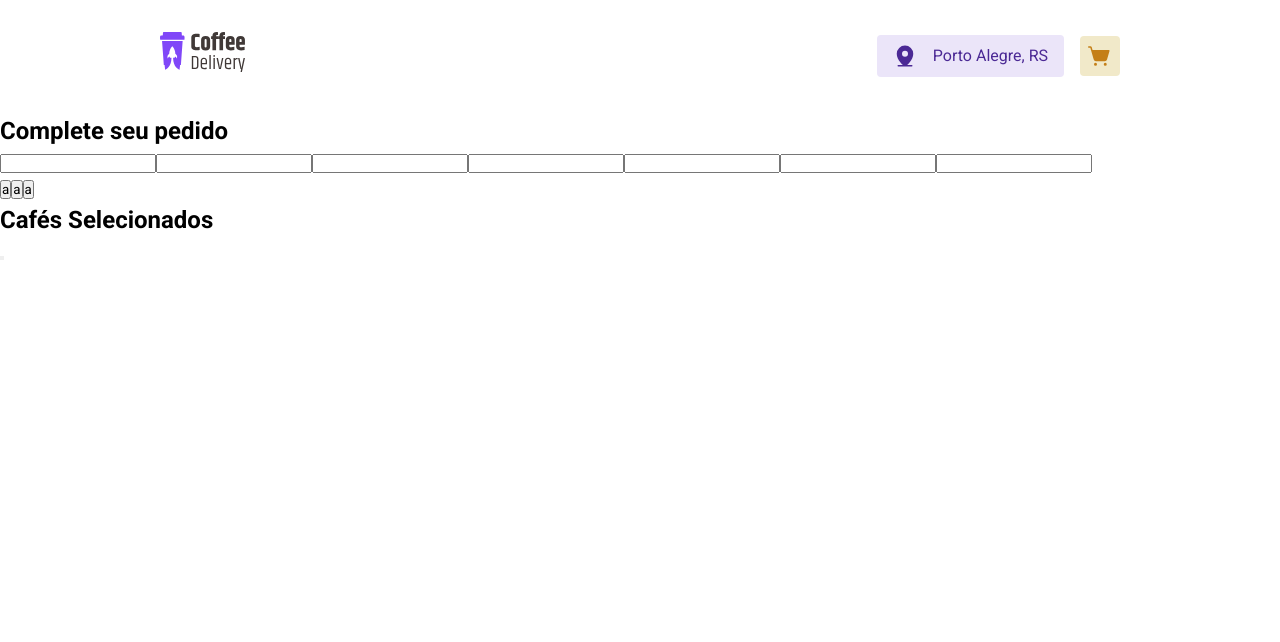
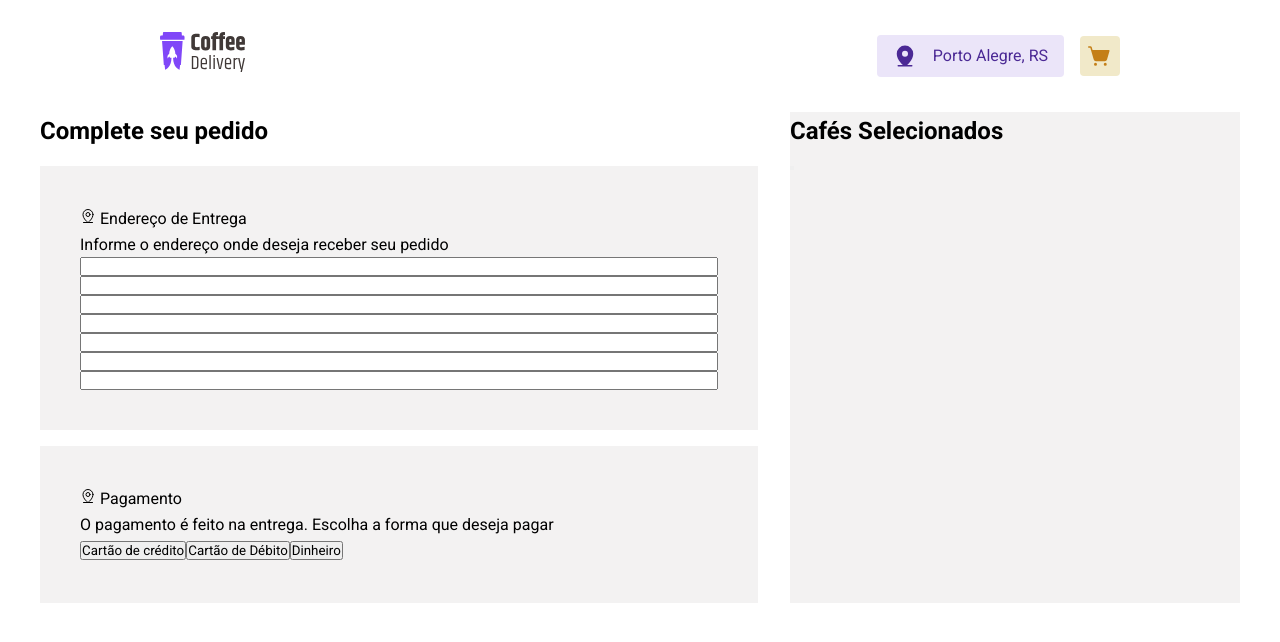
Before and after one commit to ThomasDixini/CoffeeDelivery, a React (Vite) app: page /checkout in a window 1280 px wide. Shown: the top 642 px of the page. Built offline with nearby package versions, Linux system fonts and the light colour scheme.

Commit message:
feat(checkout.tsx): continuação da estrutura HTML

```diff
--- a/src/pages/Checkout/Checkout.tsx
+++ b/src/pages/Checkout/Checkout.tsx
@@ -1,13 +1,16 @@
-import { AdressContainer, CartContainer, CheckoutMain } from "./styles";
+import { AdressContainer, AdressSelection, CartContainer, CheckoutMain, CreditCardSelection } from "./styles";
+import { MapPinLine } from 'phosphor-react';
 
 export function Checkout() {
     return (
         <CheckoutMain>
             <AdressContainer>
                 <h1> Complete seu pedido </h1>
-                <div>
+                <AdressSelection>
                     <header>
-
+                        <MapPinLine />
+                        <span> Endereço de Entrega </span>
+                        <p> Informe o endereço onde deseja receber seu pedido </p>
                     </header>
                     <input type="text"/>
                     <input type="text"/>
@@ -16,15 +19,17 @@ export function Checkout() {
                     <input type="text"/>
                     <input type="text"/>
                     <input type="text"/>
-                </div>
-                <div>
+                </AdressSelection>
+                <CreditCardSelection>
                     <header>
-
+                        <MapPinLine />
+                        <span> Pagamento </span>
+                        <p> O pagamento é feito na entrega. Escolha a forma que deseja pagar </p>
                     </header>
-                    <button type="button"> a </button>
-                    <button type="button"> a </button>
-                    <button type="button"> a </button>
-                </div>
+                    <button type="button"> Cartão de crédito </button>
+                    <button type="button"> Cartão de Débito </button>
+                    <button type="button"> Dinheiro </button>
+                </CreditCardSelection>
             </AdressContainer>
             <CartContainer>
                 <h1> Cafés Selecionados </h1>
--- a/src/pages/Checkout/styles.ts
+++ b/src/pages/Checkout/styles.ts
@@ -1,11 +1,33 @@
 import styled from "styled-components";
 
 export const CheckoutMain = styled.main`
+max-width: 1200px;
+width: 100%;
+display: flex;
+gap: 2rem;
+margin: 0 auto;
+`
+export const AdressContainer = styled.section`
+display: flex;
+flex-direction: column;
+flex: 1;
+gap: 1rem;
 
 `
-export const AdressContainer = styled.section`
-
+export const AdressSelection = styled.div`
+    display: flex;
+    flex-direction: column;
+    padding: 2.5rem;
+    background-color: ${props => props.theme['base-50']};
+`
+export const CreditCardSelection = styled.div`
+    padding: 2.5rem;
+    background-color: ${props => props.theme['base-50']};
 `
 export const CartContainer = styled.section`
-
+    display: flex;
+    flex-direction: column;
+    max-width: 450px;
+    width: 100%;
+    background-color: ${props => props.theme['base-50']};
 `
```
